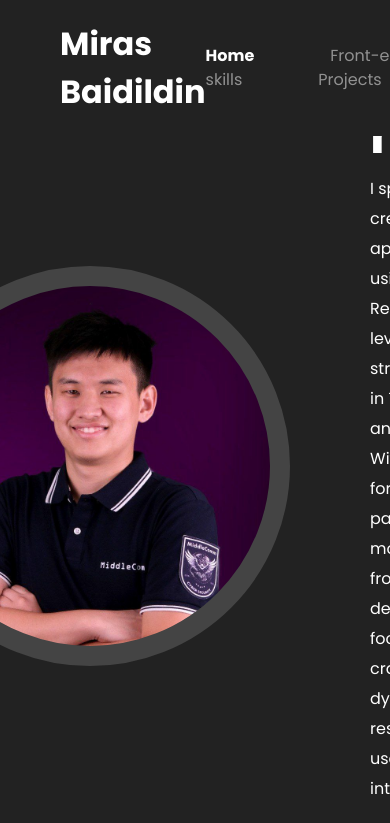
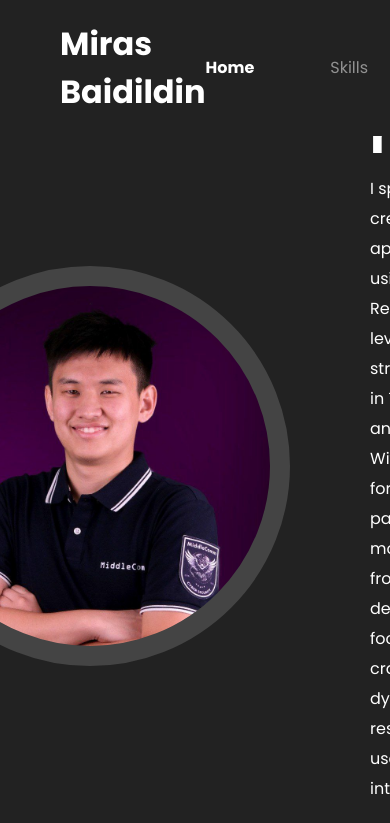
Before and after one commit to MiloBN1/Portfolio, a Vue app in the folder portfolio/: page / in a window 390 px wide. Shown: the top 823 px of the page. Built offline with nearby package versions, Linux system fonts and the light colour scheme.

Commit message:
without responsive design done

```diff
--- a/portfolio/src/App.vue
+++ b/portfolio/src/App.vue
@@ -10,6 +10,7 @@ import Footer from "./layout/Footer.vue";
   <div class="container-fluid">
     <RouterView />
   </div>
+  <div id="contacts"></div>
   <Footer></Footer>
 </template>
 
--- a/portfolio/src/components/FrontEndInfo.vue
+++ b/portfolio/src/components/FrontEndInfo.vue
@@ -8,7 +8,7 @@ import MainLine from "./ui/MainLine.vue";
 </script>
 
 <template>
-  <div >
+  <div>
     <TitleBlock title="Frontend skills"/>
     <div class="flex px-[60px] pb-16">
       <!--   Frameworks   -->
--- a/portfolio/src/components/Projects.vue
+++ b/portfolio/src/components/Projects.vue
@@ -12,6 +12,7 @@ const images = [
 </script>
 
 <template>
+  <div>
     <TitleBlock title="Projects"/>
 
     <div class="px-[60px] py-16">
@@ -32,6 +33,7 @@ const images = [
             :style="{ backgroundImage: `url(${image})` }"
         >
           <div class="view-project"><button class="btn">View Project</button></div>
+        </div>
       </div>
     </div>
   </div>
--- a/portfolio/src/components/ui/TitleBlock.vue
+++ b/portfolio/src/components/ui/TitleBlock.vue
@@ -3,7 +3,7 @@
 </script>
 
 <template>
-  <div class="bg-[#252525] px-[60px] border-2 border-[#333333] py-24 text-white main-text">
+  <div class="bg-[#252525] px-[60px] border-b-2 border-t-2 border-[#333333] py-24 text-white main-text">
     {{ props.title }}
   </div>
 </template>
--- a/portfolio/src/layout/Header.vue
+++ b/portfolio/src/layout/Header.vue
@@ -2,6 +2,29 @@
   import {ref} from "vue";
 
   let activePage = ref(1);
+
+  const pages = [
+    {
+      id:1,
+      title:"Home",
+      hash:"#home"
+    },
+    {
+      id:2,
+      title:"Skills",
+      hash:"#skills"
+    },
+    {
+      id:3,
+      title:"Projects",
+      hash:"#projects"
+    },
+    {
+      id:4,
+      title:"Contacts",
+      hash:"#contacts"
+    },
+  ]
 
   function changeActivePage(page:number){
     activePage.value = page;
@@ -12,10 +35,8 @@
   <nav class="flex justify-between items-center py-5 px-[60px] fixed left-0 right-0 top-0 bg-[#222222] z-50">
     <h1 class="main-text">Miras Baidildin</h1>
     <div>
-      <a :class="activePage === 1 ? 'active' : ''" @click="changeActivePage(1)">Home</a>
-      <a :class="activePage === 2 ? 'active' : ''" @click="changeActivePage(2)">Front-end skills</a>
-      <a :class="activePage === 4 ? 'active' : ''" @click="changeActivePage(4)">Projects</a>
-      <a :class="activePage === 5 ? 'active' : ''" @click="changeActivePage(5)">Contacts</a>
+      <router-link v-for="page in pages" :key="page.id" :to="{ path: '/', hash: page.hash }" :class="activePage === page.id ? 'active' : ''" @click="changeActivePage(page.id)">
+        {{ page.title }}</router-link>
     </div>
   </nav>
 </template>
--- a/portfolio/src/router/index.ts
+++ b/portfolio/src/router/index.ts
@@ -9,8 +9,13 @@ const router = createRouter({
             name: 'home',
             component: HomeView
         },
-
-    ]
+    ],
+    scrollBehavior(to) {
+        if (to.hash) {
+            return { el: to.hash, behavior: 'smooth' };
+        }
+        return { top: 0 };
+    },
 })
 
 export default router
--- a/portfolio/src/style.css
+++ b/portfolio/src/style.css
@@ -8,6 +8,18 @@
 body{
   background-color: #222222;
   font-family: 'Poppins', sans-serif;
+}
+
+html {
+  scroll-behavior: smooth;
+}
+
+[id]:before {
+  content: "";
+  display: block;
+  height: 88px; /* Высота фиксированного header */
+  margin-top: -88px; /* Компенсирует высоту */
+  visibility: hidden;
 }
 
 .main-text{
--- a/portfolio/src/views/HomeView.vue
+++ b/portfolio/src/views/HomeView.vue
@@ -6,8 +6,11 @@ import Projects from "../components/Projects.vue";
 </script>
 
 <template>
+  <div id="home"></div>
   <AboutMeComponent/>
+  <div id="skills"></div>
   <FrontEndInfo/>
+  <div id="projects"></div>
   <Projects/>
 </template>
 
```
Lines whose indentation alone changed are shown as unchanged.
